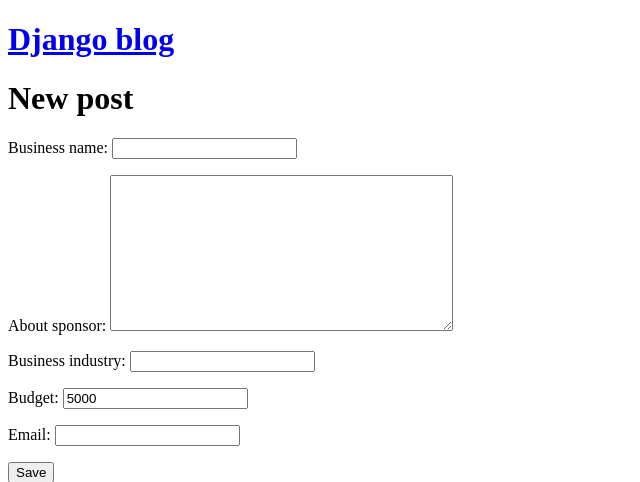
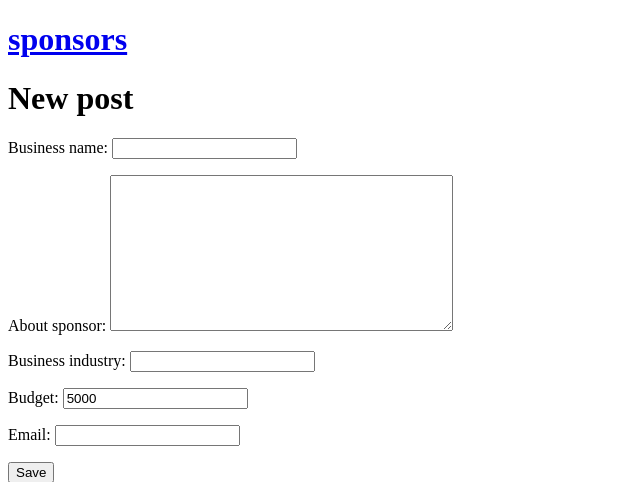
Before and after one commit to tate-aabb/sponsorhub, a Django app: page /sponsors/post/ in a window 1280 px wide. Shown: the top 482 px of the page, without its empty margins (0-640 px from the left). Run offline with Django 4.2, Linux system fonts and the light colour scheme.

Commit message:
sponsor_app created

```diff
--- a/sponsor_app/templates/base.html
+++ b/sponsor_app/templates/base.html
@@ -5,7 +5,7 @@
     </head>
     <body>
         <header>
-            <h1><a href="{% url 'home' %}">Django blog</a></h1>
+            <h1><a href="{% url 'home' %}">sponsors</a></h1>
         </header>
         <div>
             {% block content %}
```
